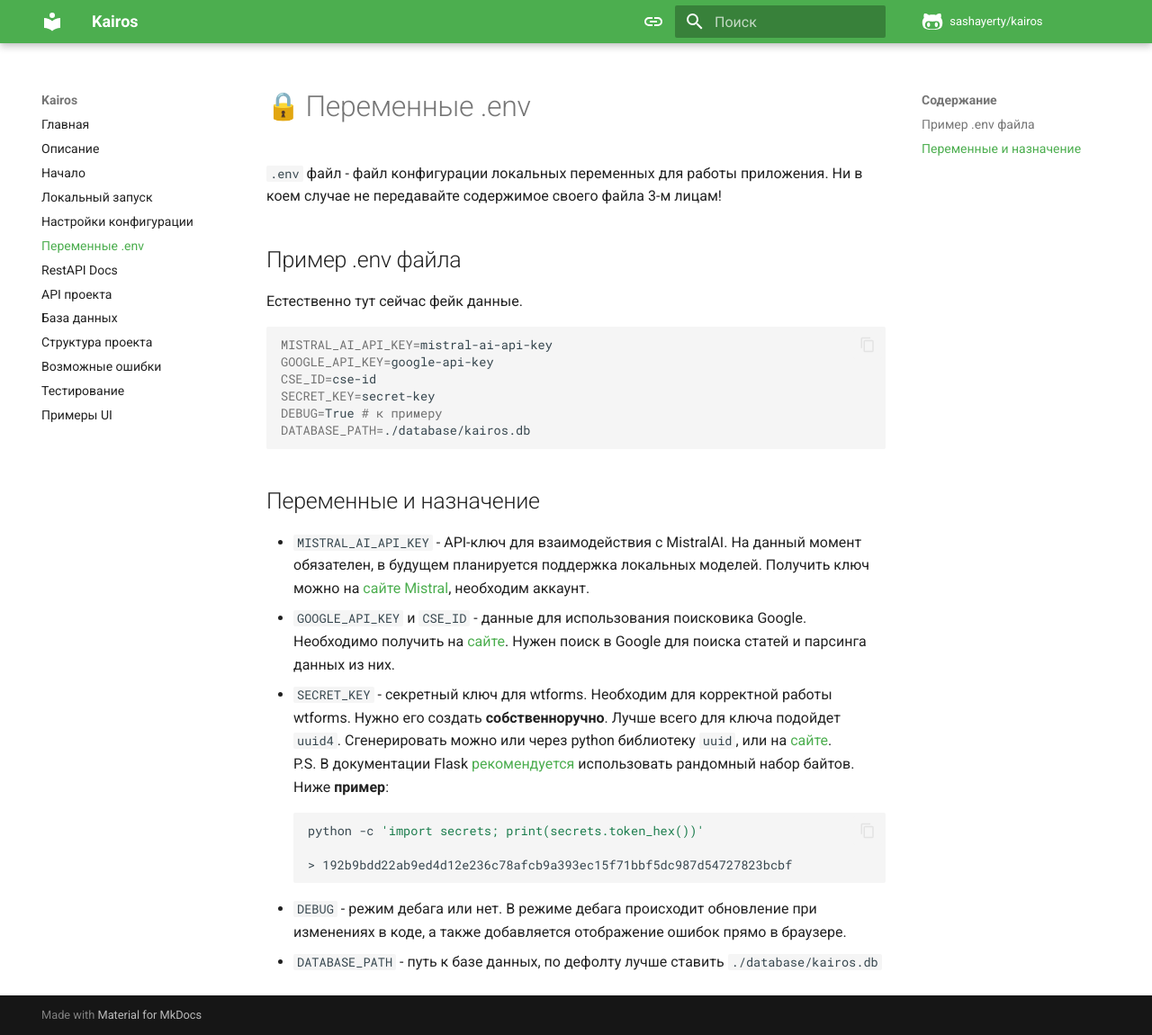
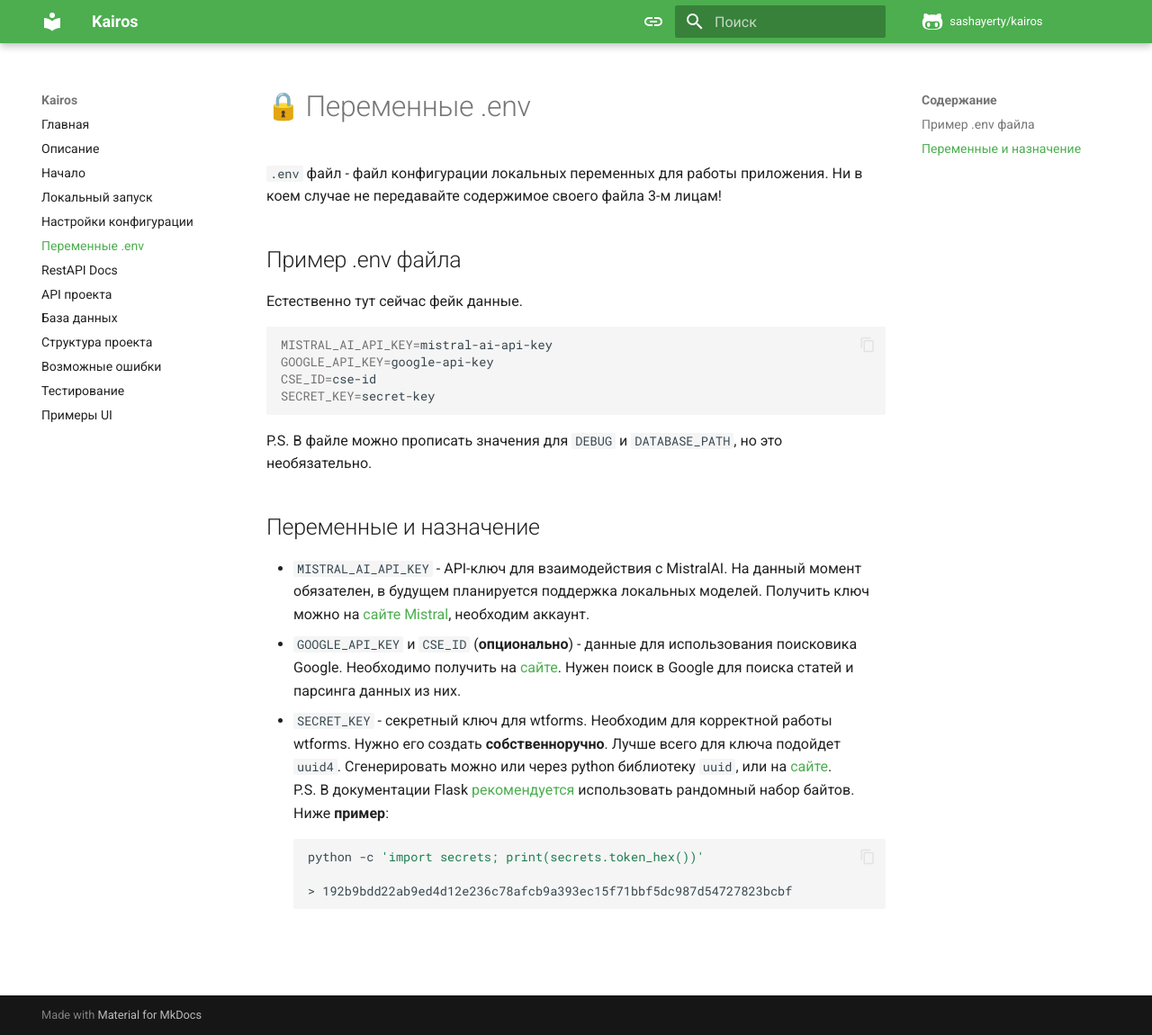
Before and after one commit to Sashayerty/kairos, an MkDocs documentation site: the page built from docs/dotenv_variables.md, in a window 1280 px wide and 1150 px high. Shown: the whole window at 90% size. Built offline with MkDocs 1.6.1 and Material for MkDocs 9.7.7, drawn with Linux system fonts in a browser that asks for light colours; emoji names are drawn with the system emoji font; comment, search, counter and statistics services are not loaded.

````diff
--- a/docs/dotenv_variables.md
+++ b/docs/dotenv_variables.md
@@ -11,14 +11,14 @@ MISTRAL_AI_API_KEY=mistral-ai-api-key
 GOOGLE_API_KEY=google-api-key
 CSE_ID=cse-id
 SECRET_KEY=secret-key
-DEBUG=True # к примеру
-DATABASE_PATH=./database/kairos.db
 ```
+
+P.S. В файле можно прописать значения для `DEBUG` и `DATABASE_PATH`, но это необязательно.
 
 ## Переменные и назначение
 
 - `MISTRAL_AI_API_KEY` - API-ключ для взаимодействия с MistralAI. На данный момент обязателен, в будущем планируется поддержка локальных моделей. Получить ключ можно на [сайте Mistral](https://console.mistral.ai/api-keys), необходим аккаунт.
-- `GOOGLE_API_KEY` и `CSE_ID` - данные для использования поисковика Google. Необходимо получить на [сайте](https://programmablesearchengine.google.com/controlpanel/all). Нужен поиск в Google для поиска статей и парсинга данных из них.
+- `GOOGLE_API_KEY` и `CSE_ID` (**опционально**) - данные для использования поисковика Google. Необходимо получить на [сайте](https://programmablesearchengine.google.com/controlpanel/all). Нужен поиск в Google для поиска статей и парсинга данных из них.
 - `SECRET_KEY` - секретный ключ для wtforms. Необходим для корректной работы wtforms. Нужно его создать **собственноручно**. Лучше всего для ключа подойдет `uuid4`. Сгенерировать можно или через python библиотеку `uuid`, или на [сайте](https://www.uuidgenerator.net/version4).
     P.S. В документации Flask [рекомендуется](https://flask.palletsprojects.com/en/stable/config/#SECRET_KEY) использовать рандомный набор байтов. Ниже **пример**:
 
@@ -27,6 +27,3 @@ DATABASE_PATH=./database/kairos.db
 
     > 192b9bdd22ab9ed4d12e236c78afcb9a393ec15f71bbf5dc987d54727823bcbf
     ```
-
-- `DEBUG` - режим дебага или нет. В режиме дебага происходит обновление при изменениях в коде, а также добавляется отображение ошибок прямо в браузере.
-- `DATABASE_PATH` - путь к базе данных, по дефолту лучше ставить `./database/kairos.db`
````
Also changed, not shown: README.md (+3 -3 lines), docs/config_settings.md (+3 -3 lines), docs/getting_started.md (+0 -2 lines), docs/tests.md (+17 -4 lines).
